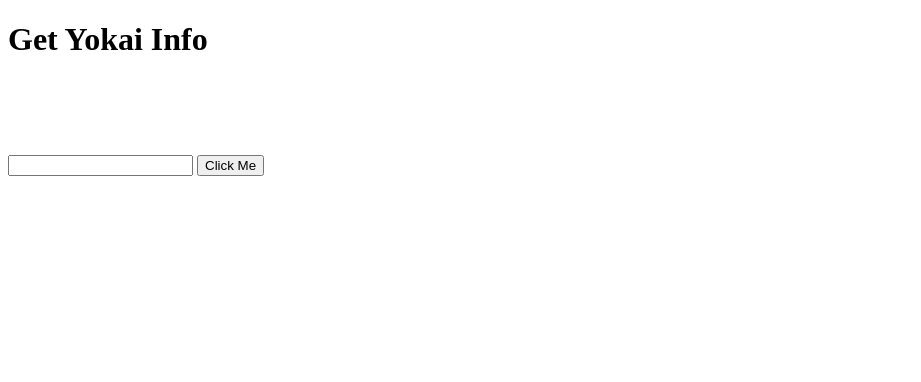
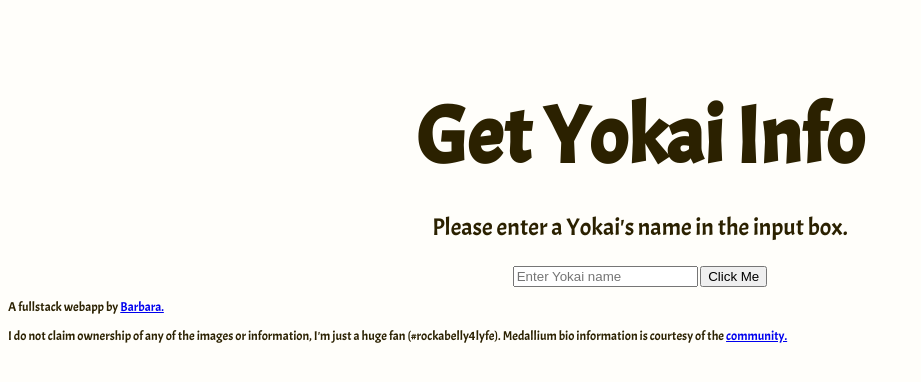
Before and after one commit to barbaralaw/clientYokai, a plain HTML site: page index.html in a window 1280 px wide. Shown: the whole page, without its empty margins (0-921 px from the left). Drawn offline with Linux system fonts and the light colour scheme.

Commit message:
styling updates

```diff
--- a/index.html
+++ b/index.html
@@ -2,17 +2,37 @@
 <html lang="en" dir="ltr">
   <head>
     <meta charset="utf-8">
-    <title></title>
+    <title>Yo-kai Watch - Yo-kai Info Data</title>
+    <link rel="stylesheet" href="style.css">
+    <link rel="preconnect" href="https://fonts.gstatic.com">
+    <link href="https://fonts.googleapis.com/css2?family=Acme&display=swap" rel="stylesheet">
   </head>
   <body>
     <h1>Get Yokai Info</h1>
-    <a id="yokaiPic" href="#"><img id="yokaiPicThumb" src="#" alt=""></a>
-    <h2></h2>
-    <a id="medalPic" href="#"><img id="medalPicThumb" src="" alt=""></a>
-    <h3 id="tribe"></h3>
-    <p></p>
-    <input type="text" name="" value="">
-    <button type="button" name="button">Click Me</button>
+    <div class="wrapper">
+      <div class="directions">
+        <p>Please enter a Yokai's name in the input box.</p>
+      </div>
+
+      <div class="results">
+        <a id="yokaiPic" href="#"><img id="yokaiPic" src="#" alt=""></a>
+        <h2></h2>
+        <p id="bio"></p>
+        <a id="medalPic" href="#"><img id="medalPic" src="" alt=""></a>
+        <h3 id="tribe"></h3>
+      </div>
+
+      <input type="text" name="" placeholder="Enter Yokai name">
+      <button type="button" name="button">Click Me</button>
+
+      <div class="push"></div>
+    </div>
+
+
+    <div class="moreInfo">
+      <p>A fullstack webapp by <a href="www.barbaralaw.me">Barbara.</a></p>
+      <p>I do not claim ownership of any of the images or information, I'm just a huge fan (#rockabelly4lyfe). Medallium bio information is courtesy of the <a href="https://yokaiwatch.fandom.com/wiki/Main_Page"Yo-Kai watch Fandom.com</a> community.</p>
+    </div>
 
     <script src="js/main.js" type="text/javascript"></script>
   </body>
--- a/js/main.js
+++ b/js/main.js
@@ -9,6 +9,8 @@ async function getYokaiInfo() {
     const data = await response.json()
 
     console.log(data)
+    document.querySelector('.directions').style.display = 'none';
+    document.querySelector('.results').style.display = 'block';
     document.getElementById('yokaiPicThumb').src = data.yokaiPicThumb
     document.getElementById('yokaiPicThumb').alt = `${data.name} thumbnail picture`
     document.getElementById('yokaiPic').href = data.yokaiPic
@@ -16,8 +18,10 @@ async function getYokaiInfo() {
     document.getElementById('medalPicThumb').src = data.medalPicThumb
     document.getElementById('medalPicThumb').alt = `${data.name} medal`
     document.getElementById('medalPic').href = data.medalPic
-    document.getElementById('tribe').innerText = data.tribe
-    document.querySelector('p').innerText = data.medalliumBio
+    document.getElementById('tribe').innerText = 'Tribe:   ' + data.tribe
+    document.querySelector('#bio').innerText = data.medalliumBio
+    document.querySelector('input').innerText = ''
+    document.querySelector('input').placeholder = 'Enter another Yokai name'
 
   } catch(err) {
     console.log(err)
--- /dev/null
+++ b/style.css
@@ -0,0 +1,46 @@
+html {
+  font-size: 16px;
+  font-family: 'Acme', sans-serif;
+  text-align: center;
+  color: #2b2100;
+  background-color: #fffefa;
+}
+.wrapper {
+  min-height: 100%;
+  margin-bottom: -50px;
+}
+.directions {
+  width: 80%;
+  margin: 0 auto;
+}
+.results {
+  display: none;
+}
+.push,
+.moreInfo {
+  height: 50px;
+  text-align: left;
+  bottom: 2rem;
+  left: 5%;
+}
+.moreInfo p {
+  font-size: .8rem;
+}
+h1 {
+  padding-top: 2rem;
+  font-size: 5rem;
+  margin-bottom: 1rem;
+}
+h2 {
+  font-size: 3rem;
+  padding: 1rem;
+  margin: 0 auto;
+}
+#bio {
+  font-style: italic;
+  margin: .75rem auto;
+}
+
+p {
+  font-size: 1.5rem;
+}
```
